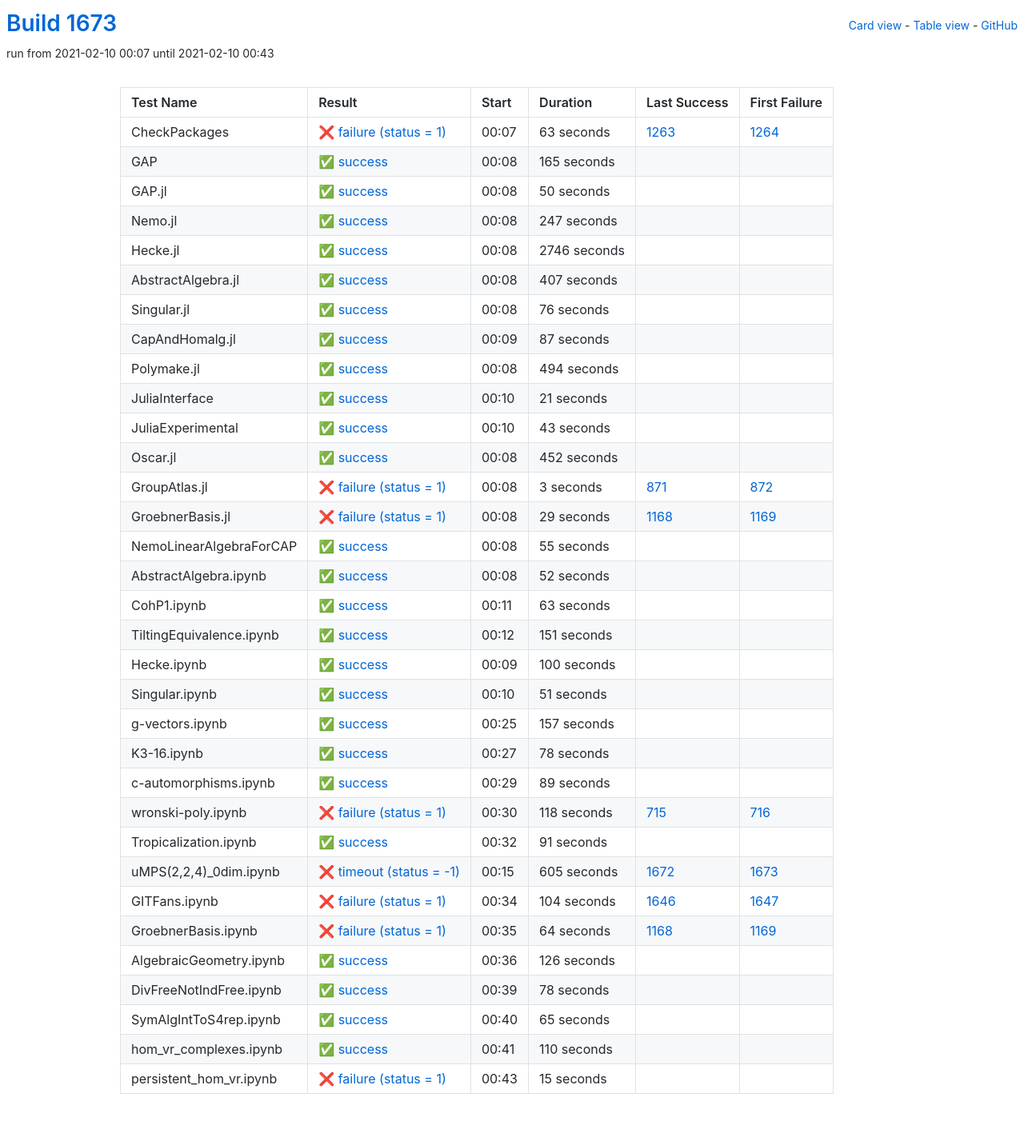
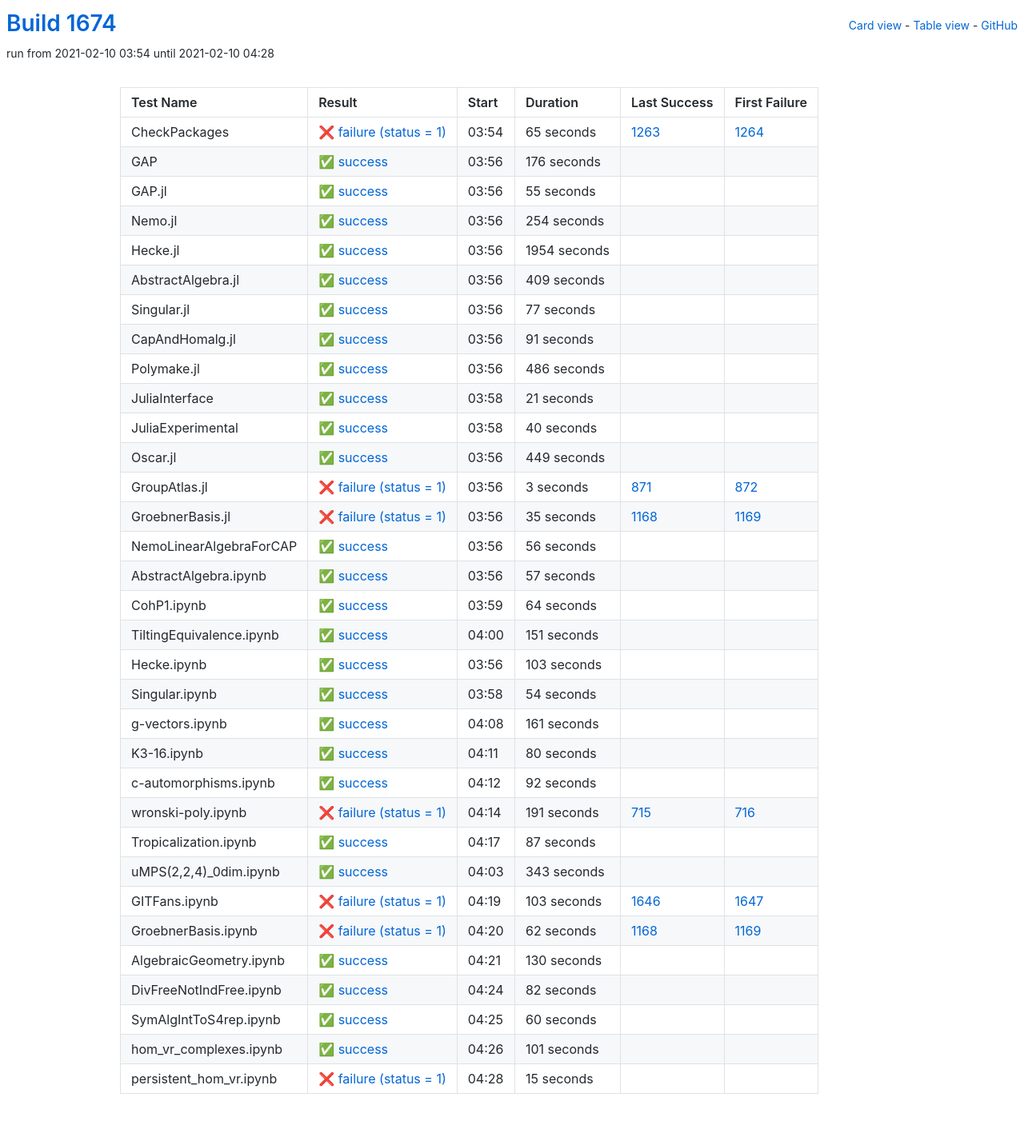
Before and after one commit to oscar-system/oscar-ci-status-stable, a Jekyll site: the page built from table.html, in a window 1280 px wide. Shown: the whole page at 80% size. Built offline with Jekyll 4.4.1, drawn with Linux system fonts in a browser that asks for light colours.

Commit message:
Build #1674

```diff
--- a/_data/ci.yml
+++ b/_data/ci.yml
@@ -1,6 +1,6 @@
 ---
-build: 1673
-build_url: https://oscarci.mathematik.uni-kl.de/job/oscar-stable/1673/
+build: 1674
+build_url: https://oscarci.mathematik.uni-kl.de/job/oscar-stable/1674/
 job: oscar-stable
 organization: oscar-system
 repo: oscar-ci-status-stable
@@ -8,116 +8,116 @@ repourl: https://github.com/oscar-system/oscar-ci-status-stable
 tests:
 - name: CheckPackages
   id: checkpackages
-  log: https://oscarci.mathematik.uni-kl.de/job/oscar-stable/1673/artifact/logs/build-1673/CheckPackages.log
-  start: 2021-02-10 00:07
+  log: https://oscarci.mathematik.uni-kl.de/job/oscar-stable/1674/artifact/logs/build-1674/CheckPackages.log
+  start: 2021-02-10 03:54
   success: false
   exitcode: 1
   status: failure
-  duration: 63
+  duration: 65
   last_success: 1263
   last_success_url: https://oscarci.mathematik.uni-kl.de/job/oscar-stable/1263/
   first_failure: 1264
   first_failure_url: https://oscarci.mathematik.uni-kl.de/job/oscar-stable/1264/
 - name: GAP
   id: gap
-  log: https://oscarci.mathematik.uni-kl.de/job/oscar-stable/1673/artifact/logs/build-1673/GAP.log
-  start: 2021-02-10 00:08
+  log: https://oscarci.mathematik.uni-kl.de/job/oscar-stable/1674/artifact/logs/build-1674/GAP.log
+  start: 2021-02-10 03:56
   success: true
   exitcode: 0
   status: success
-  duration: 165
+  duration: 176
   last_success: false
   last_success_url:
   first_failure: false
   first_failure_url:
 - name: GAP.jl
   id: gap-jl
-  log: https://oscarci.mathematik.uni-kl.de/job/oscar-stable/1673/artifact/logs/build-1673/GAP.jl.log
-  start: 2021-02-10 00:08
+  log: https://oscarci.mathematik.uni-kl.de/job/oscar-stable/1674/artifact/logs/build-1674/GAP.jl.log
+  start: 2021-02-10 03:56
   success: true
   exitcode: 0
   status: success
-  duration: 50
+  duration: 55
   last_success: false
   last_success_url:
   first_failure: false
   first_failure_url:
 - name: Nemo.jl
   id: nemo-jl
-  log: https://oscarci.mathematik.uni-kl.de/job/oscar-stable/1673/artifact/logs/build-1673/Nemo.jl.log
-  start: 2021-02-10 00:08
+  log: https://oscarci.mathematik.uni-kl.de/job/oscar-stable/1674/artifact/logs/build-1674/Nemo.jl.log
+  start: 2021-02-10 03:56
   success: true
   exitcode: 0
   status: success
-  duration: 247
+  duration: 254
   last_success: false
   last_success_url:
   first_failure: false
   first_failure_url:
 - name: Hecke.jl
   id: hecke-jl
-  log: https://oscarci.mathematik.uni-kl.de/job/oscar-stable/1673/artifact/logs/build-1673/Hecke.jl.log
-  start: 2021-02-10 00:08
+  log: https://oscarci.mathematik.uni-kl.de/job/oscar-stable/1674/artifact/logs/build-1674/Hecke.jl.log
+  start: 2021-02-10 03:56
   success: true
   exitcode: 0
   status: success
-  duration: 2746
+  duration: 1954
   last_success: false
   last_success_url:
   first_failure: false
   first_failure_url:
 - name: AbstractAlgebra.jl
   id: abstractalgebra-jl
-  log: https://oscarci.mathematik.uni-kl.de/job/oscar-stable/1673/artifact/logs/build-1673/AbstractAlgebra.jl.log
-  start: 2021-02-10 00:08
+  log: https://oscarci.mathematik.uni-kl.de/job/oscar-stable/1674/artifact/logs/build-1674/AbstractAlgebra.jl.log
+  start: 2021-02-10 03:56
   success: true
   exitcode: 0
   status: success
-  duration: 407
+  duration: 409
   last_success: false
   last_success_url:
   first_failure: false
   first_failure_url:
 - name: Singular.jl
   id: singular-jl
-  log: https://oscarci.mathematik.uni-kl.de/job/oscar-stable/1673/artifact/logs/build-1673/Singular.jl.log
-  start: 2021-02-10 00:08
+  log: https://oscarci.mathematik.uni-kl.de/job/oscar-stable/1674/artifact/logs/build-1674/Singular.jl.log
+  start: 2021-02-10 03:56
   success: true
   exitcode: 0
   status: success
-  duration: 76
+  duration: 77
   last_success: false
   last_success_url:
   first_failure: false
   first_failure_url:
 - name: CapAndHomalg.jl
   id: capandhomalg-jl
-  log: https://oscarci.mathematik.uni-kl.de/job/oscar-stable/1673/artifact/logs/build-1673/CapAndHomalg.jl.log
-  start: 2021-02-10 00:09
+  log: https://oscarci.mathematik.uni-kl.de/job/oscar-stable/1674/artifact/logs/build-1674/CapAndHomalg.jl.log
+  start: 2021-02-10 03:56
   success: true
   exitcode: 0
   status: success
-  duration: 87
+  duration: 91
   last_success: false
   last_success_url:
   first_failure: false
   first_failure_url:
 - name: Polymake.jl
   id: polymake-jl
-  log: https://oscarci.mathematik.uni-kl.de/job/oscar-stable/1673/artifact/logs/build-1673/Polymake.jl.log
-  start: 2021-02-10 00:08
+  log: https://oscarci.mathematik.uni-kl.de/job/oscar-stable/1674/artifact/logs/build-1674/Polymake.jl.log
+  start: 2021-02-10 03:56
   success: true
   exitcode: 0
   status: success
-  duration: 494
+  duration: 486
   last_success: false
   last_success_url:
   first_failure: false
   first_failure_url:
 - name: JuliaInterface
   id: juliainterface
-  log: https://oscarci.mathematik.uni-kl.de/job/oscar-stable/1673/artifact/logs/build-1673/JuliaInterface.log
-  start: 2021-02-10 00:10
+  log: https://oscarci.mathematik.uni-kl.de/job/oscar-stable/1674/artifact/logs/build-1674/JuliaInterface.log
+  start: 2021-02-10 03:58
   success: true
   exitcode: 0
   status: success
@@ -128,32 +128,32 @@ tests:
   first_failure_url:
 - name: JuliaExperimental
   id: juliaexperimental
-  log: https://oscarci.mathematik.uni-kl.de/job/oscar-stable/1673/artifact/logs/build-1673/JuliaExperimental.log
-  start: 2021-02-10 00:10
+  log: https://oscarci.mathematik.uni-kl.de/job/oscar-stable/1674/artifact/logs/build-1674/JuliaExperimental.log
+  start: 2021-02-10 03:58
   success: true
   exitcode: 0
   status: success
-  duration: 43
+  duration: 40
   last_success: false
   last_success_url:
   first_failure: false
   first_failure_url:
 - name: Oscar.jl
   id: oscar-jl
-  log: https://oscarci.mathematik.uni-kl.de/job/oscar-stable/1673/artifact/logs/build-1673/Oscar.jl.log
-  start: 2021-02-10 00:08
+  log: https://oscarci.mathematik.uni-kl.de/job/oscar-stable/1674/artifact/logs/build-1674/Oscar.jl.log
+  start: 2021-02-10 03:56
   success: true
   exitcode: 0
   status: success
-  duration: 452
+  duration: 449
   last_success: false
   last_success_url:
   first_failure: false
   first_failure_url:
 - name: GroupAtlas.jl
   id: groupatlas-jl
-  log: https://oscarci.mathematik.uni-kl.de/job/oscar-stable/1673/artifact/logs/build-1673/GroupAtlas.jl.log
-  start: 2021-02-10 00:08
+  log: https://oscarci.mathematik.uni-kl.de/job/oscar-stable/1674/artifact/logs/build-1674/GroupAtlas.jl.log
+  start: 2021-02-10 03:56
   success: false
   exitcode: 1
   status: failure
@@ -164,56 +164,56 @@ tests:
   first_failure_url: https://oscarci.mathematik.uni-kl.de/job/oscar-stable/872/
 - name: GroebnerBasis.jl
   id: groebnerbasis-jl
-  log: https://oscarci.mathematik.uni-kl.de/job/oscar-stable/1673/artifact/logs/build-1673/GroebnerBasis.jl.log
-  start: 2021-02-10 00:08
+  log: https://oscarci.mathematik.uni-kl.de/job/oscar-stable/1674/artifact/logs/build-1674/GroebnerBasis.jl.log
+  start: 2021-02-10 03:56
   success: false
   exitcode: 1
   status: failure
-  duration: 29
+  duration: 35
   last_success: 1168
   last_success_url: https://oscarci.mathematik.uni-kl.de/job/oscar-stable/1168/
   first_failure: 1169
   first_failure_url: https://oscarci.mathematik.uni-kl.de/job/oscar-stable/1169/
 - name: NemoLinearAlgebraForCAP
   id: nemolinearalgebraforcap
-  log: https://oscarci.mathematik.uni-kl.de/job/oscar-stable/1673/artifact/logs/build-1673/NemoLinearAlgebraForCAP.log
-  start: 2021-02-10 00:08
+  log: https://oscarci.mathematik.uni-kl.de/job/oscar-stable/1674/artifact/logs/build-1674/NemoLinearAlgebraForCAP.log
+  start: 2021-02-10 03:56
   success: true
   exitcode: 0
   status: success
-  duration: 55
+  duration: 56
   last_success: false
   last_success_url:
   first_failure: false
   first_failure_url:
 - name: AbstractAlgebra.ipynb
   id: abstractalgebra-ipynb
-  log: https://oscarci.mathematik.uni-kl.de/job/oscar-stable/1673/artifact/logs/build-1673/AbstractAlgebra.ipynb.log
-  start: 2021-02-10 00:08
+  log: https://oscarci.mathematik.uni-kl.de/job/oscar-stable/1674/artifact/logs/build-1674/AbstractAlgebra.ipynb.log
+  start: 2021-02-10 03:56
   success: true
   exitcode: 0
   status: success
-  duration: 52
+  duration: 57
   last_success: false
   last_success_url:
   first_failure: false
   first_failure_url:
 - name: CohP1.ipynb
   id: cohp1-ipynb
-  log: https://oscarci.mathematik.uni-kl.de/job/oscar-stable/1673/artifact/logs/build-1673/CohP1.ipynb.log
-  start: 2021-02-10 00:11
+  log: https://oscarci.mathematik.uni-kl.de/job/oscar-stable/1674/artifact/logs/build-1674/CohP1.ipynb.log
+  start: 2021-02-10 03:59
   success: true
   exitcode: 0
   status: success
-  duration: 63
+  duration: 64
   last_success: false
   last_success_url:
   first_failure: false
   first_failure_url:
 - name: TiltingEquivalence.ipynb
   id: tiltingequivalence-ipynb
-  log: https://oscarci.mathematik.uni-kl.de/job/oscar-stable/1673/artifact/logs/build-1673/TiltingEquivalence.ipynb.log
-  start: 2021-02-10 00:12
+  log: https://oscarci.mathematik.uni-kl.de/job/oscar-stable/1674/artifact/logs/build-1674/TiltingEquivalence.ipynb.log
+  start: 2021-02-10 04:00
   success: true
   exitcode: 0
   status: success
@@ -224,176 +224,176 @@ tests:
   first_failure_url:
 - name: Hecke.ipynb
   id: hecke-ipynb
-  log: https://oscarci.mathematik.uni-kl.de/job/oscar-stable/1673/artifact/logs/build-1673/Hecke.ipynb.log
-  start: 2021-02-10 00:09
+  log: https://oscarci.mathematik.uni-kl.de/job/oscar-stable/1674/artifact/logs/build-1674/Hecke.ipynb.log
+  start: 2021-02-10 03:56
   success: true
   exitcode: 0
   status: success
-  duration: 100
+  duration: 103
   last_success: false
   last_success_url:
   first_failure: false
   first_failure_url:
 - name: Singular.ipynb
   id: singular-ipynb
-  log: https://oscarci.mathematik.uni-kl.de/job/oscar-stable/1673/artifact/logs/build-1673/Singular.ipynb.log
-  start: 2021-02-10 00:10
+  log: https://oscarci.mathematik.uni-kl.de/job/oscar-stable/1674/artifact/logs/build-1674/Singular.ipynb.log
+  start: 2021-02-10 03:58
   success: true
   exitcode: 0
   status: success
-  duration: 51
+  duration: 54
   last_success: false
   last_success_url:
   first_failure: false
   first_failure_url:
 - name: g-vectors.ipynb
   id: g-vectors-ipynb
-  log: https://oscarci.mathematik.uni-kl.de/job/oscar-stable/1673/artifact/logs/build-1673/g-vectors.ipynb.log
-  start: 2021-02-10 00:25
+  log: https://oscarci.mathematik.uni-kl.de/job/oscar-stable/1674/artifact/logs/build-1674/g-vectors.ipynb.log
+  start: 2021-02-10 04:08
   success: true
   exitcode: 0
   status: success
-  duration: 157
+  duration: 161
   last_success: false
   last_success_url:
   first_failure: false
   first_failure_url:
 - name: K3-16.ipynb
   id: k3-16-ipynb
-  log: https://oscarci.mathematik.uni-kl.de/job/oscar-stable/1673/artifact/logs/build-1673/K3-16.ipynb.log
-  start: 2021-02-10 00:27
+  log: https://oscarci.mathematik.uni-kl.de/job/oscar-stable/1674/artifact/logs/build-1674/K3-16.ipynb.log
+  start: 2021-02-10 04:11
   success: true
   exitcode: 0
   status: success
-  duration: 78
+  duration: 80
   last_success: false
   last_success_url:
   first_failure: false
   first_failure_url:
 - name: c-automorphisms.ipynb
   id: c-automorphisms-ipynb
-  log: https://oscarci.mathematik.uni-kl.de/job/oscar-stable/1673/artifact/logs/build-1673/c-automorphisms.ipynb.log
-  start: 2021-02-10 00:29
+  log: https://oscarci.mathematik.uni-kl.de/job/oscar-stable/1674/artifact/logs/build-1674/c-automorphisms.ipynb.log
+  start: 2021-02-10 04:12
   success: true
   exitcode: 0
   status: success
-  duration: 89
+  duration: 92
   last_success: false
   last_success_url:
   first_failure: false
   first_failure_url:
 - name: wronski-poly.ipynb
   id: wronski-poly-ipynb
-  log: https://oscarci.mathematik.uni-kl.de/job/oscar-stable/1673/artifact/logs/build-1673/wronski-poly.ipynb.log
-  start: 2021-02-10 00:30
+  log: https://oscarci.mathematik.uni-kl.de/job/oscar-stable/1674/artifact/logs/build-1674/wronski-poly.ipynb.log
+  start: 2021-02-10 04:14
   success: false
   exitcode: 1
   status: failure
-  duration: 118
+  duration: 191
   last_success: 715
   last_success_url: https://oscarci.mathematik.uni-kl.de/job/oscar-stable/715/
   first_failure: 716
   first_failure_url: https://oscarci.mathematik.uni-kl.de/job/oscar-stable/716/
 - name: Tropicalization.ipynb
   id: tropicalization-ipynb
-  log: https://oscarci.mathematik.uni-kl.de/job/oscar-stable/1673/artifact/logs/build-1673/Tropicalization.ipynb.log
-  start: 2021-02-10 00:32
+  log: https://oscarci.mathematik.uni-kl.de/job/oscar-stable/1674/artifact/logs/build-1674/Tropicalization.ipynb.log
+  start: 2021-02-10 04:17
   success: true
   exitcode: 0
   status: success
-  duration: 91
+  duration: 87
   last_success: false
   last_success_url:
   first_failure: false
   first_failure_url:
 - name: uMPS(2,2,4)_0dim.ipynb
   id: umps-2-2-4-0dim-ipynb
-  log: https://oscarci.mathematik.uni-kl.de/job/oscar-stable/1673/artifact/logs/build-1673/uMPS-2-2-4-_0dim.ipynb.log
-  start: 2021-02-10 00:15
-  success: false
-  exitcode: -1
-  status: timeout
-  duration: 605
-  last_success: 1672
-  last_success_url: https://oscarci.mathematik.uni-kl.de/job/oscar-stable/1672/
-  first_failure: 1673
-  first_failure_url: https://oscarci.mathematik.uni-kl.de/job/oscar-stable/1673/
+  log: https://oscarci.mathematik.uni-kl.de/job/oscar-stable/1674/artifact/logs/build-1674/uMPS-2-2-4-_0dim.ipynb.log
+  start: 2021-02-10 04:03
+  success: true
+  exitcode: 0
+  status: success
+  duration: 343
+  last_success: false
+  last_success_url:
+  first_failure: false
+  first_failure_url:
 - name: GITFans.ipynb
   id: gitfans-ipynb
-  log: https://oscarci.mathematik.uni-kl.de/job/oscar-stable/1673/artifact/logs/build-1673/GITFans.ipynb.log
-  start: 2021-02-10 00:34
+  log: https://oscarci.mathematik.uni-kl.de/job/oscar-stable/1674/artifact/logs/build-1674/GITFans.ipynb.log
+  start: 2021-02-10 04:19
   success: false
   exitcode: 1
   status: failure
-  duration: 104
+  duration: 103
   last_success: 1646
   last_success_url: https://oscarci.mathematik.uni-kl.de/job/oscar-stable/1646/
   first_failure: 1647
   first_failure_url: https://oscarci.mathematik.uni-kl.de/job/oscar-stable/1647/
 - name: GroebnerBasis.ipynb
   id: groebnerbasis-ipynb
-  log: https://oscarci.mathematik.uni-kl.de/job/oscar-stable/1673/artifact/logs/build-1673/GroebnerBasis.ipynb.log
-  start: 2021-02-10 00:35
+  log: https://oscarci.mathematik.uni-kl.de/job/oscar-stable/1674/artifact/logs/build-1674/GroebnerBasis.ipynb.log
+  start: 2021-02-10 04:20
   success: false
   exitcode: 1
   status: failure
-  duration: 64
+  duration: 62
   last_success: 1168
   last_success_url: https://oscarci.mathematik.uni-kl.de/job/oscar-stable/1168/
   first_failure: 1169
   first_failure_url: https://oscarci.mathematik.uni-kl.de/job/oscar-stable/1169/
 - name: AlgebraicGeometry.ipynb
   id: algebraicgeometry-ipynb
-  log: https://oscarci.mathematik.uni-kl.de/job/oscar-stable/1673/artifact/logs/build-1673/AlgebraicGeometry.ipynb.log
-  start: 2021-02-10 00:36
+  log: https://oscarci.mathematik.uni-kl.de/job/oscar-stable/1674/artifact/logs/build-1674/AlgebraicGeometry.ipynb.log
+  start: 2021-02-10 04:21
   success: true
   exitcode: 0
   status: success
-  duration: 126
+  duration: 130
   last_success: false
   last_success_url:
   first_failure: false
   first_failure_url:
 - name: DivFreeNotIndFree.ipynb
   id: divfreenotindfree-ipynb
-  log: https://oscarci.mathematik.uni-kl.de/job/oscar-stable/1673/artifact/logs/build-1673/DivFreeNotIndFree.ipynb.log
-  start: 2021-02-10 00:39
+  log: https://oscarci.mathematik.uni-kl.de/job/oscar-stable/1674/artifact/logs/build-1674/DivFreeNotIndFree.ipynb.log
+  start: 2021-02-10 04:24
   success: true
   exitcode: 0
   status: success
-  duration: 78
+  duration: 82
   last_success: false
   last_success_url:
   first_failure: false
   first_failure_url:
 - name: SymAlgIntToS4rep.ipynb
   id: symalginttos4rep-ipynb
-  log: https://oscarci.mathematik.uni-kl.de/job/oscar-stable/1673/artifact/logs/build-1673/SymAlgIntToS4rep.ipynb.log
-  start: 2021-02-10 00:40
+  log: https://oscarci.mathematik.uni-kl.de/job/oscar-stable/1674/artifact/logs/build-1674/SymAlgIntToS4rep.ipynb.log
+  start: 2021-02-10 04:25
   success: true
   exitcode: 0
   status: success
-  duration: 65
+  duration: 60
   last_success: false
   last_success_url:
   first_failure: false
   first_failure_url:
 - name: hom_vr_complexes.ipynb
   id: hom-vr-complexes-ipynb
-  log: https://oscarci.mathematik.uni-kl.de/job/oscar-stable/1673/artifact/logs/build-1673/hom_vr_complexes.ipynb.log
-  start: 2021-02-10 00:41
+  log: https://oscarci.mathematik.uni-kl.de/job/oscar-stable/1674/artifact/logs/build-1674/hom_vr_complexes.ipynb.log
+  start: 2021-02-10 04:26
   success: true
   exitcode: 0
   status: success
-  duration: 110
+  duration: 101
   last_success: false
   last_success_url:
   first_failure: false
   first_failure_url:
 - name: persistent_hom_vr.ipynb
   id: persistent-hom-vr-ipynb
-  log: https://oscarci.mathematik.uni-kl.de/job/oscar-stable/1673/artifact/logs/build-1673/persistent_hom_vr.ipynb.log
-  start: 2021-02-10 00:43
+  log: https://oscarci.mathematik.uni-kl.de/job/oscar-stable/1674/artifact/logs/build-1674/persistent_hom_vr.ipynb.log
+  start: 2021-02-10 04:28
   success: false
   exitcode: 1
   status: failure
```
Also changed, not shown: README.md.
